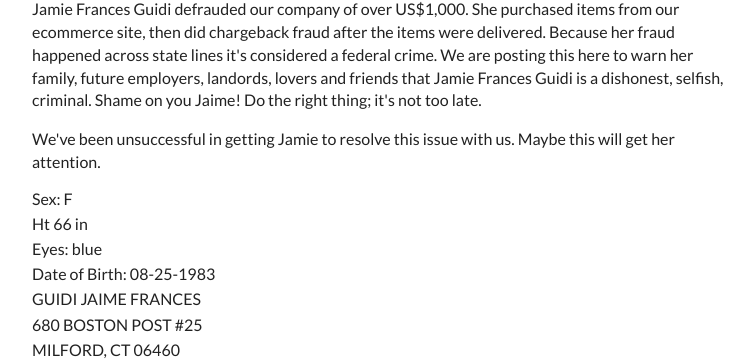
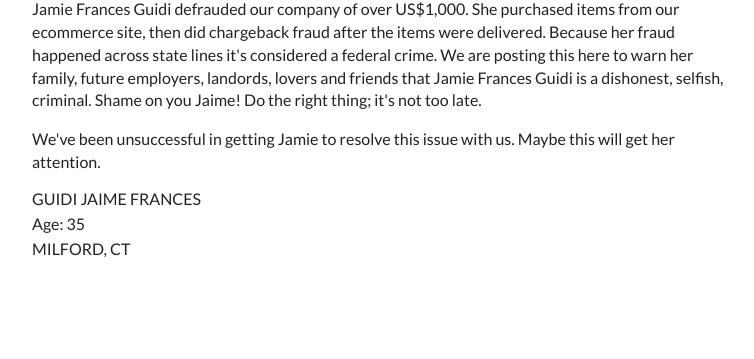
Before and after one commit to Maxhodges/jaimeguidi, a plain HTML site: page public/index.html in a window 1280 px wide. Shown: the part 459-818 px from the top of the page, without its empty margins (258-1012 px from the left). Drawn offline with nearby package versions, Linux system fonts and the light colour scheme.

Commit message:
redact person info

```diff
--- a/public/index.html
+++ b/public/index.html
@@ -75,13 +75,10 @@
             too late.</p>
         <p>We've been unsuccessful in getting Jamie to resolve this issue with us. Maybe this will get her attention.</p>
         <div class="ui list">
-            <div class="item">Sex: F</div>
-            <div class="item">Ht 66 in</div>
-            <div class="item">Eyes: blue</div>
-            <div class="item">Date of Birth: 08-25-1983</div>
             <div class="item">GUIDI JAIME FRANCES</div>
-            <div class="item">680 BOSTON POST #25</div>
-            <div class="item">MILFORD, CT 06460</div>
+            <div class="item">Age: 35</div>
+            <!-- <div class="item">680 BOSTON POST #25</div> -->
+            <div class="item">MILFORD, CT</div>
         </div>
     </div>
 </body>
```
